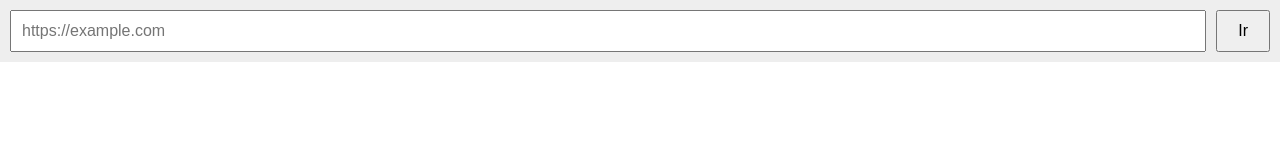
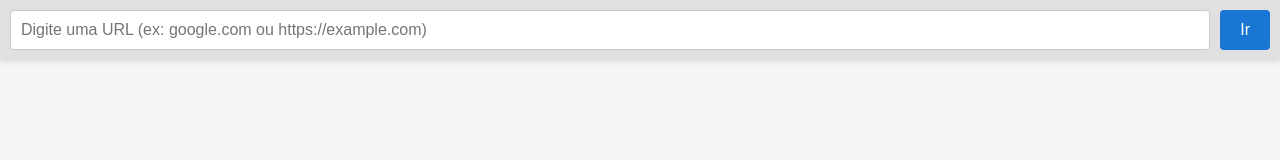
Before and after one commit to Aviator102/web2, a website: page public/index.html in a window 1280 px wide. Drawn offline with Linux system fonts and the light colour scheme.

Commit message:
Update index.html

```diff
--- a/public/index.html
+++ b/public/index.html
@@ -1,48 +1,81 @@
 <!DOCTYPE html>
 <html lang="pt-BR">
 <head>
-  <meta charset="UTF-8">
+  <meta charset="UTF-8" />
   <title>Mini Navegador</title>
   <style>
-    body { margin: 0; font-family: sans-serif; }
+    body {
+      margin: 0;
+      font-family: Arial, sans-serif;
+      background-color: #f5f5f5;
+    }
+
     #nav {
       display: flex;
       padding: 10px;
-      background: #eee;
+      background: #e0e0e0;
+      box-shadow: 0 2px 5px rgba(0,0,0,0.1);
     }
-    input {
+
+    #urlInput {
       flex: 1;
       padding: 10px;
       font-size: 16px;
+      border: 1px solid #ccc;
+      border-radius: 4px;
     }
+
     button {
       padding: 10px 20px;
       font-size: 16px;
       margin-left: 10px;
+      border: none;
+      background-color: #1976d2;
+      color: white;
+      border-radius: 4px;
+      cursor: pointer;
     }
+
+    button:hover {
+      background-color: #1565c0;
+    }
+
     iframe {
       width: 100%;
-      height: calc(100vh - 50px);
+      height: calc(100vh - 60px);
       border: none;
     }
   </style>
 </head>
 <body>
+
   <div id="nav">
-    <input id="urlInput" placeholder="https://example.com" />
+    <input id="urlInput" placeholder="Digite uma URL (ex: google.com ou https://example.com)" />
     <button onclick="navegar()">Ir</button>
   </div>
+
   <iframe id="navegador" src=""></iframe>
 
   <script>
     function navegar() {
-      const url = document.getElementById('urlInput').value.trim();
-      if (!url.startsWith('http')) {
-        alert('Use http:// ou https://');
-        return;
+      let url = document.getElementById('urlInput').value.trim();
+
+      // Se não começa com http:// ou https://, adiciona https://
+      if (!/^https?:\/\//i.test(url)) {
+        url = 'https://' + url;
       }
+
+      // Atualiza o iframe com o conteúdo via proxy
       document.getElementById('navegador').src = `/api/proxy?url=${encodeURIComponent(url)}`;
     }
+
+    // Pressionar Enter também navega
+    document.getElementById('urlInput').addEventListener('keydown', function(e) {
+      if (e.key === 'Enter') {
+        navegar();
+      }
+    });
   </script>
+
 </body>
 </html>
```
